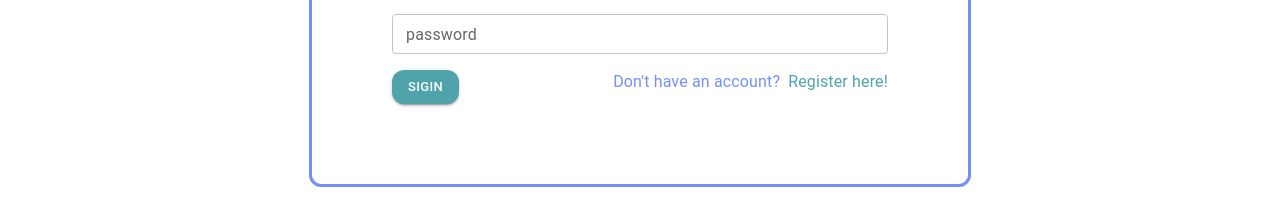
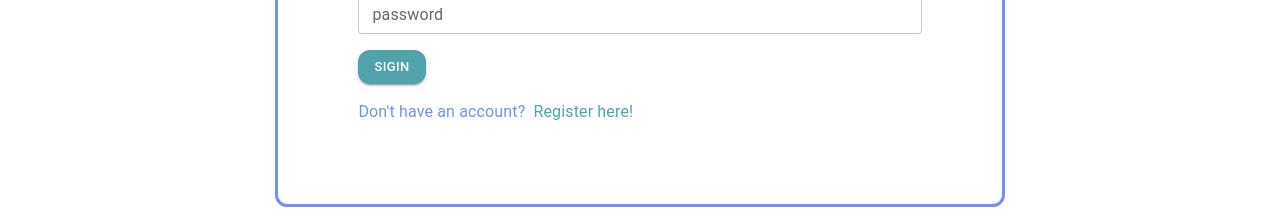
Before and after one commit to FlpVVNCO/rc-frontend, a Next.js app: page /login in a window 1280 px wide. Shown: the part 495-704 px from the top of the page. Built offline with nearby package versions, Linux system fonts and the light colour scheme; no server answers.

Commit message:
fix loginn

```diff
--- a/components/LoginForm.jsx
+++ b/components/LoginForm.jsx
@@ -78,7 +78,6 @@ export default function LoginForm() {
         {...register("password", { required: true })}
       />
 
-      <Box sx={{ display: "flex", justifyContent: "space-between" }}>
       <Button
         type="submit"
         color="secondary"
@@ -88,7 +87,9 @@ export default function LoginForm() {
         SigIn
       </Button>
 
+      <Box sx={{ display: "flex", justifyContent: "space-between" }}>
         <Box
+          mt={2}
           component={Link}
           href={"/register"}
           sx={{
```
Lines whose indentation alone changed are shown as unchanged.
